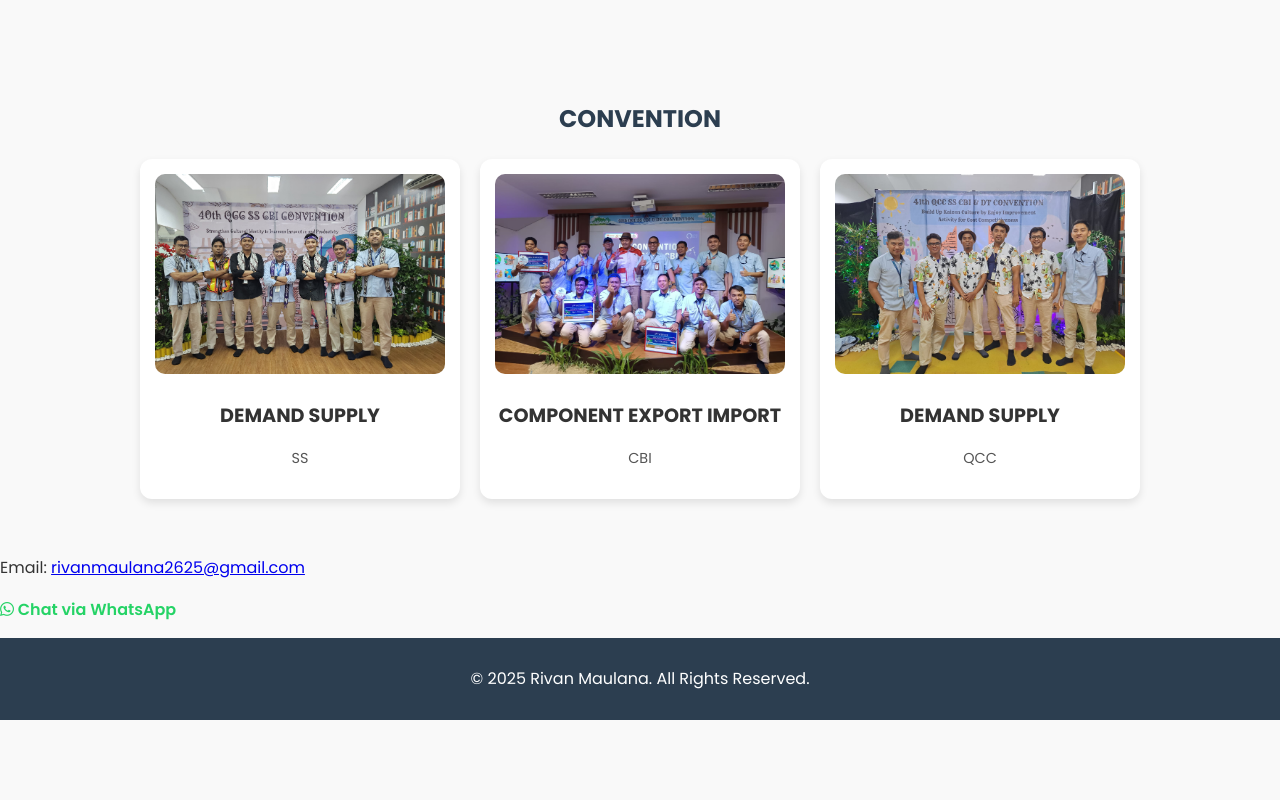
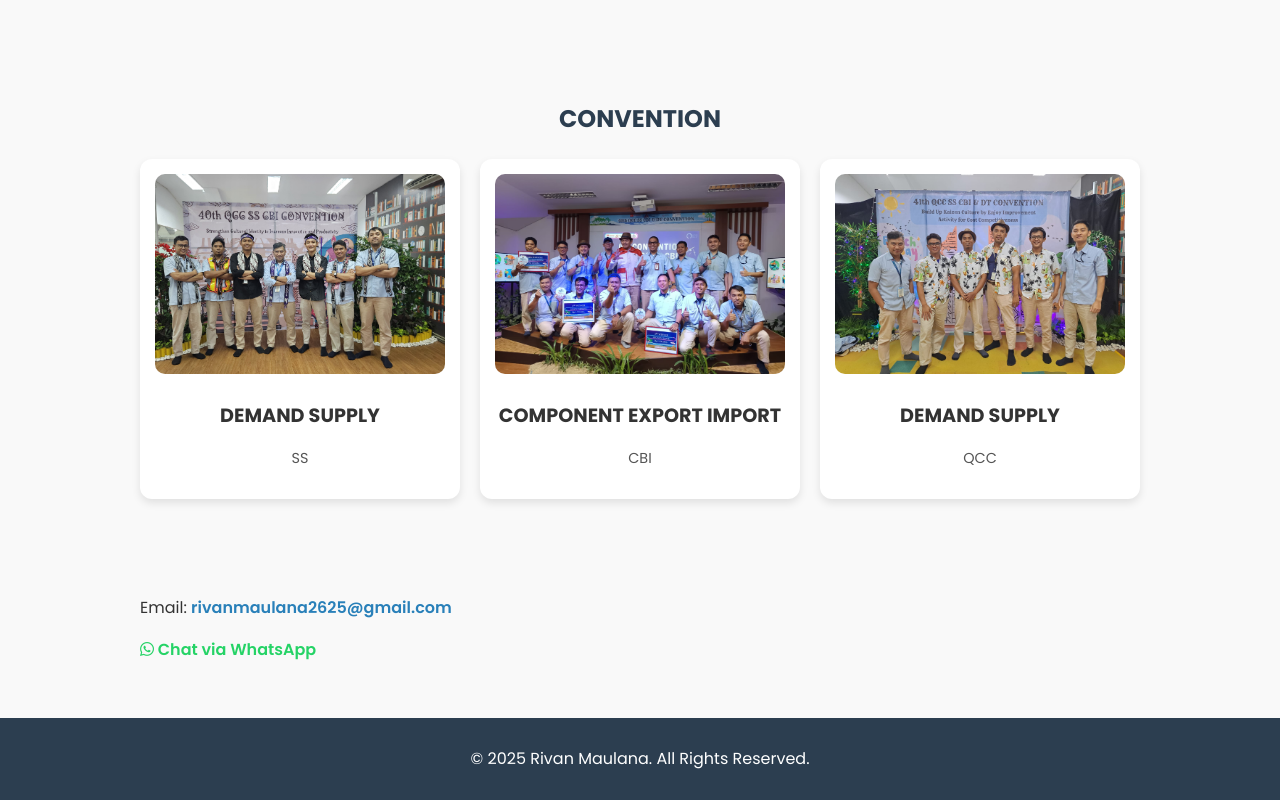
Before and after one commit to Rivan311/cv-Rivan, a plain HTML site: page index.html in a window 1280 px wide. Shown: the part 641-1441 px from the top of the page. Before the commit the page ends 1361 px from the top, so only its background shows below. Drawn offline with Linux system fonts and the light colour scheme.

Commit message:
Update index.html

```diff
--- a/index.html
+++ b/index.html
@@ -57,6 +57,8 @@
 </div>
 
     </section>
+ <!-- Kontak -->
+<section id="contact" class="fade-in">
 
     <p>Email: <a href="mailto:rivanmaulana2625@gmail.com">rivanmaulana2625@gmail.com</a></p>
  <p>
```
